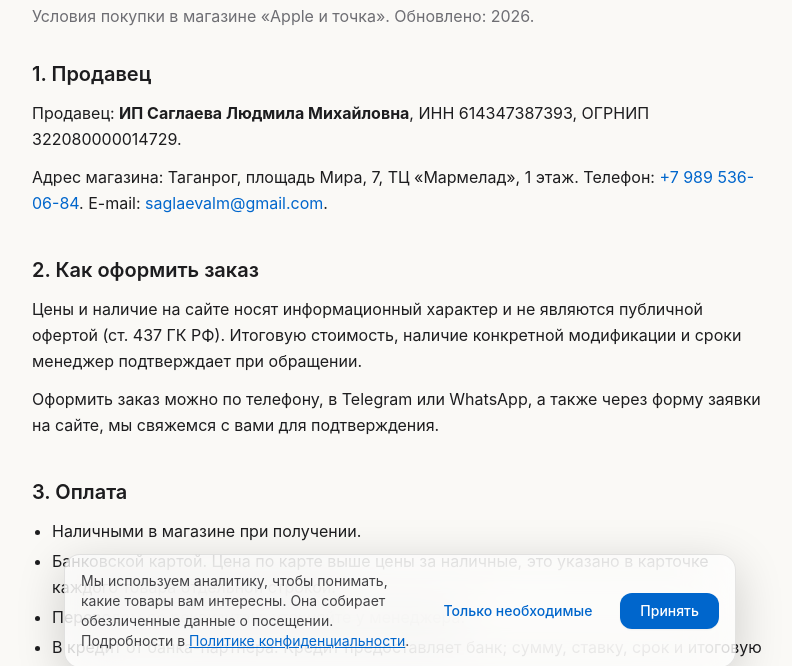
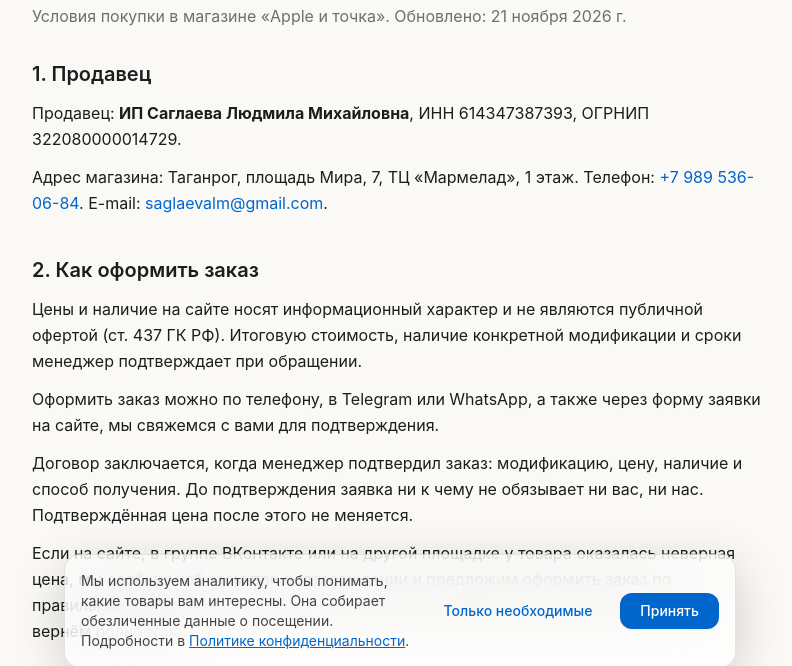
Before and after one commit to DeepBlue2416/DeepBlue2416.github.io, a website: page src/terms.html in a window 1280 px wide. Shown: the part 116-782 px from the top of the page, without its empty margins (240-1032 px from the left). Drawn offline with Linux system fonts and the light colour scheme.

Commit message:
Условия продажи: одна цена, ошибка в цене, переход риска, способ возврата

```diff
--- a/src/terms.html
+++ b/src/terms.html
@@ -21,7 +21,7 @@
 <header class="max-w-3xl mx-auto px-4 pt-8">
   <a href="/" class="link-muted text-sm">← В каталог</a>
   <h1 class="mt-4 text-3xl sm:text-4xl font-semibold tracking-tight">Доставка, оплата, гарантия и возврат</h1>
-  <p class="mt-2 text-ink-mute">Условия покупки в магазине «Apple и точка». Обновлено: <span data-year>2026</span>.</p>
+  <p class="mt-2 text-ink-mute">Условия покупки в магазине «Apple и точка». Обновлено: 21 ноября 2026 г.</p>
 </header>
 
 <main class="max-w-3xl mx-auto px-4 py-8 space-y-10 leading-relaxed">
@@ -36,13 +36,15 @@
     <h2 class="text-xl font-semibold">2. Как оформить заказ</h2>
     <p>Цены и наличие на сайте носят информационный характер и не являются публичной офертой (ст. 437 ГК РФ). Итоговую стоимость, наличие конкретной модификации и сроки менеджер подтверждает при обращении.</p>
     <p>Оформить заказ можно по телефону, в Telegram или WhatsApp, а также через форму заявки на сайте, мы свяжемся с вами для подтверждения.</p>
+    <p>Договор заключается, когда менеджер подтвердил заказ: модификацию, цену, наличие и способ получения. До подтверждения заявка ни к чему не обязывает ни вас, ни нас. Подтверждённая цена после этого не меняется.</p>
+    <p>Если на сайте, в группе ВКонтакте или на другой площадке у товара оказалась неверная цена, мы сообщим об этом при подтверждении и предложим оформить заказ по правильной цене или отменить его. Если заказ уже оплачен, а вы отказались, деньги вернём полностью.</p>
   </section>
 
   <section class="space-y-3">
     <h2 class="text-xl font-semibold">3. Оплата</h2>
     <ul class="list-disc pl-5 space-y-1">
       <li>Наличными в магазине при получении.</li>
-      <li>Банковской картой. Цена по карте выше цены за наличные, это указано в карточке каждого товара отдельной строкой.</li>
+      <li>Банковской картой. Цена одинаковая при любом способе оплаты.</li>
       <li>Переводом по реквизитам, уточняйте у менеджера.</li>
       <li>В кредит от банка-партнёра. Кредит предоставляет банк; сумму, ставку, срок и итоговую
           переплату вам сообщат при оформлении заявки.</li>
@@ -58,6 +60,7 @@
       <li><b>В другие города</b>: транспортными компаниями и почтой. Стоимость рассчитывается по тарифам перевозчика.</li>
     </ul>
     <p>При получении проверьте комплектацию и внешний вид товара. Претензии по внешним повреждениям принимаются в момент передачи.</p>
+    <p>Риск случайного повреждения или утраты товара переходит к вам с момента передачи товара вам или указанному вами получателю, а при отправке в другой город с момента передачи в выбранную вами транспортную компанию.</p>
   </section>
 
   <!-- Ключевой раздел: техника ввозится в региональных версиях, российской
@@ -81,6 +84,7 @@
     <p>Возврат денег производится в течение 10 дней с момента предъявления требования. Расходы на обратную доставку товара надлежащего качества несёт покупатель.</p>
     <p><b>Товар ненадлежащего качества.</b> Смартфоны и планшеты относятся к технически сложным товарам. В течение <b>15 дней</b> с даты покупки вы вправе вернуть товар или потребовать замены при обнаружении любого недостатка. По истечении 15 дней требования удовлетворяются при существенном недостатке, нарушении сроков устранения недостатков либо невозможности использовать товар более 30 дней в течение года гарантии.</p>
     <p>Обратите внимание: возврат товара надлежащего качества при покупке <b>в магазине</b> (не дистанционно) для технически сложных товаров бытового назначения законом не предусмотрен.</p>
+    <p>Деньги возвращаются тем же способом, которым была оплачена покупка: наличными в магазине, на карту или по реквизитам.</p>
     <p>Для возврата или обмена свяжитесь с нами по телефону или в мессенджере, подскажем порядок действий.</p>
   </section>
 
```
Also changed, not shown: CHANGELOG.md.
